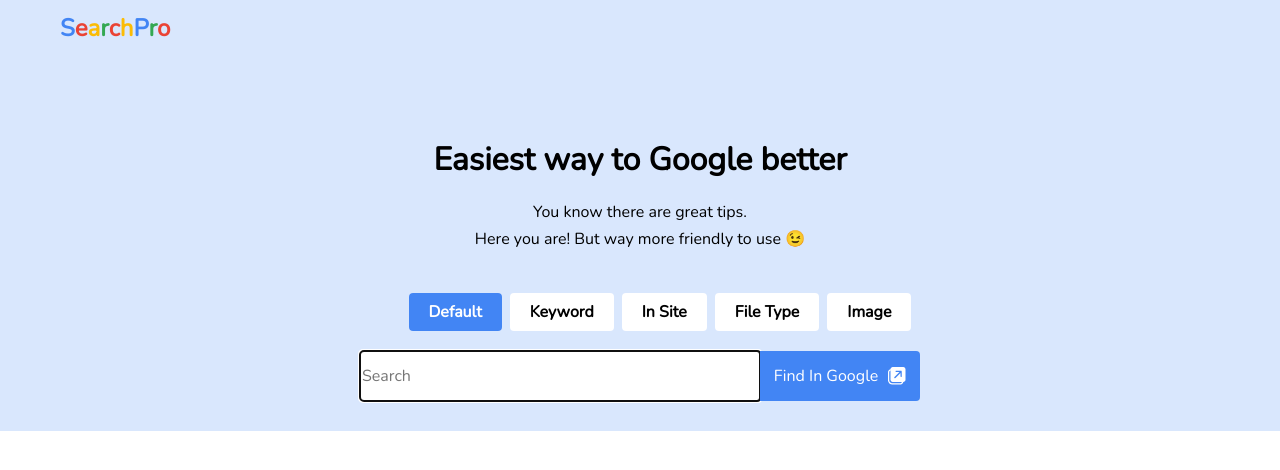
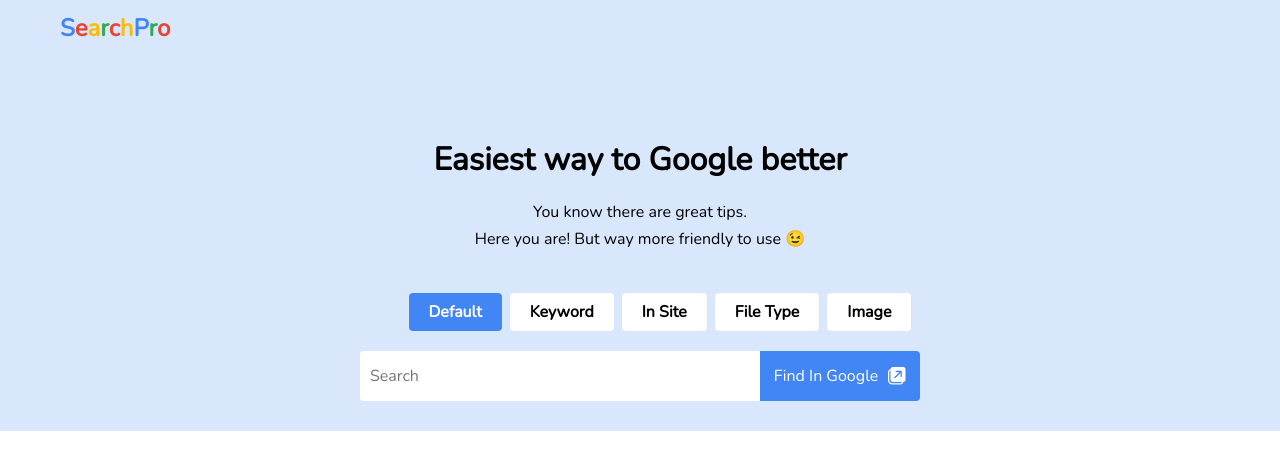
Before and after one commit to hjplumtree/google-search-pro, a React (Create React App) app: page / in a window 1280 px wide. Shown: the top 470 px of the page. Built offline with nearby package versions, Linux system fonts and the light colour scheme.

Commit message:
Add padding left to input

```diff
--- a/src/components/SearchRoutes.css
+++ b/src/components/SearchRoutes.css
@@ -2,6 +2,14 @@
   width: 100%;
   max-width: 600px;
   padding: 20px;
+}
+
+.search-bar input[type="text"],
+.search-bar input[type="number"] {
+  padding-left: 10px;
+}
+.search-bar input[type="text"]:focus {
+  outline: none;
 }
 
 /* Search Bar Basic */
```
